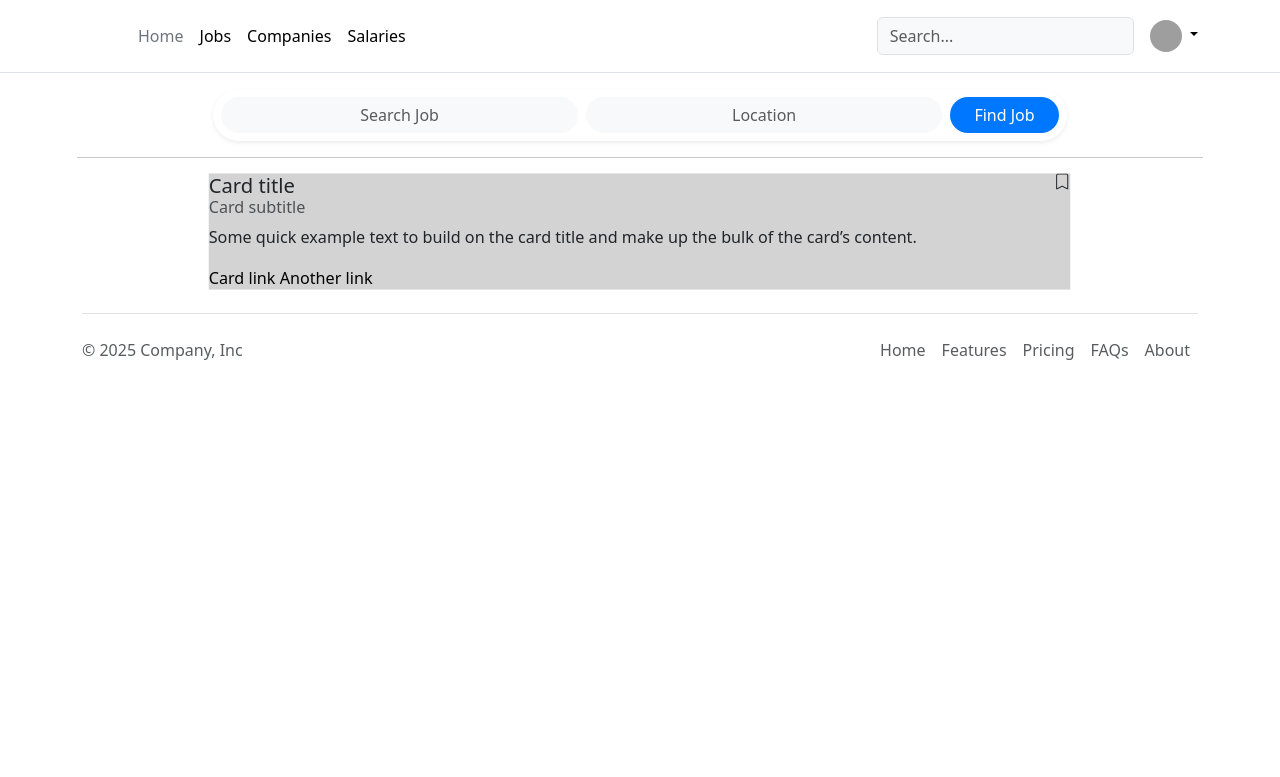
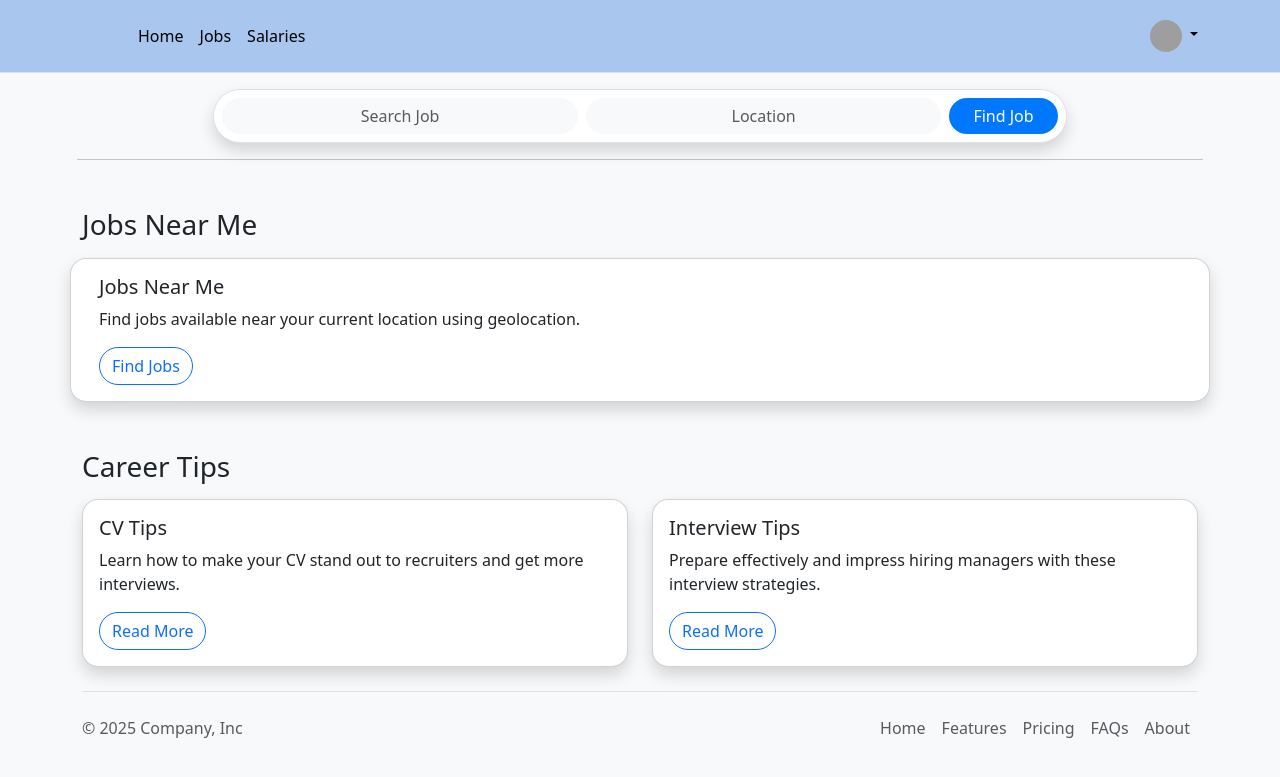
Before and after one commit to iChunu-Siyanda/JobNest, a Flask app: template templates/index.html in a window 1280 px wide. Shown: the top 777 px of the page. Run offline with Flask 3, Linux system fonts and the light colour scheme; the template is opened without the code that fills it: values that come from a table or form of the project are taken from there, others are empty; the visitor is signed in with stand-in values (Sample User, id 1); some libraries are stand-ins or nearby versions; grey boxes are pictures that could not be loaded.

Commit message:
Polish UI

```diff
--- a/forms.py
+++ b/forms.py
@@ -14,13 +14,9 @@ class RegisterForm(FlaskForm):
     submit_reg = SubmitField('Register')
 
 class JobSearchForm(FlaskForm):
-    job_search = StringField('Search Job', validators=[DataRequired()])
+    job_search = StringField('Job Search', validators=[DataRequired()])
     loc_search = StringField('Location', validators=[DataRequired()])
     submit = SubmitField('Find Job')
-
-class CompanySearchForm(FlaskForm):
-    company_search = StringField('Search Company', validators=[DataRequired()])
-    submit_company = SubmitField('Find Company')
 
 class SalarySearchForm(FlaskForm):
     job_salary = StringField('Search Job', validators=[DataRequired()])
--- a/main.py
+++ b/main.py
@@ -1,12 +1,15 @@
 from flask import Flask, render_template, redirect, url_for
+from flask_login import LoginManager
 from flask_migrate import Migrate
 from dotenv import load_dotenv
 import os
+
+from sqlalchemy.testing.pickleable import User
+
 from extensions import db, login_manager, bootstrap
 
 #blueprints
 from authentication.auth_routes import auth_bp
-from services.companies_route import companies_bp
 from services.salaries_route import salaries_bp
 from services.jobs_route import jobs_bp, JobSearchForm
 
@@ -21,6 +24,7 @@ def create_app():
 
     #extensions
     db.init_app(app)
+    login_manager = LoginManager()
     login_manager.init_app(app)
     bootstrap.init_app(app)
 
@@ -32,8 +36,11 @@ def create_app():
     # Register blueprints
     app.register_blueprint(auth_bp)
     app.register_blueprint(jobs_bp)
-    app.register_blueprint(companies_bp)
     app.register_blueprint(salaries_bp)
+
+    @login_manager.user_loader
+    def load_user(user_id):
+        return User.query.get(int(user_id))
 
     # Homepage
     @app.route('/', methods=['GET', 'POST'])
@@ -42,7 +49,7 @@ def create_app():
         if form.validate_on_submit():
             job = form.job_search.data
             location = form.loc_search.data
-            return redirect(url_for("job_search", job=job, location=location))
+            return redirect(url_for("jobs.job_search", job=job, location=location))
         return render_template('index.html', form=form)
 
     return app
--- a/services/salaries_route.py
+++ b/services/salaries_route.py
@@ -3,13 +3,13 @@ from forms import SalarySearchForm
 
 salaries_bp = Blueprint("salaries", __name__, url_prefix="/salaries")
 
-@salaries_bp.route('/salaries', methods=['GET', 'POST'])
+@salaries_bp.route('/', methods=['GET', 'POST'])
 def salaries_search():
     form = SalarySearchForm()
     salaries = []
     if form.validate_on_submit():
         job = form.job_salary.data
         location = form.loc_salary.data
-        # Future: hook salary endpoint of Adzuna API
+        # Future: Adzuna API
         return f"Salary results for {job} in {location}"
     return render_template('salaries.html', form=form, salaries=salaries)
--- a/templates/base.html
+++ b/templates/base.html
@@ -13,7 +13,7 @@
         }
 
         .nav-bar {
-          background-color: white;
+          background-color: #a9c7ee;
         }
 
         a {
@@ -26,9 +26,13 @@
           border: none;
         }
 
+        .tips:hover {
+          transform: scale(1.02);
+          transition: 0.3sec ease;
+        }
+
         .card-body:hover {
-          background-color: #E5F3FD;
-          transform: scale(1.01);
+          transform: scale(1.02);
           transition: 0.3sec ease;
         }
 
@@ -78,7 +82,7 @@
 
     </style>
 </head>
-<body>
+<body class="bg-light">
 
 {% block navbar %}
 <header class="p-3 mb-3 border-bottom nav-bar">
@@ -90,15 +94,10 @@
                 </svg>
             </a>
             <ul class="nav col-12 col-lg-auto me-lg-auto mb-2 justify-content-center mb-md-0">
-                <li><a href="#" class="nav-link px-2 link-secondary">Home</a></li>
-                <li><a href="#" class="nav-link px-2 link-body-emphasis">Jobs</a></li>
-                <li><a href="#" class="nav-link px-2 link-body-emphasis">Companies</a></li>
-                <li><a href="#" class="nav-link px-2 link-body-emphasis">Salaries</a></li>
+                <li><a href="/" class="nav-link px-2 link-secondary text-black">Home</a></li>
+                <li><a href="/jobs" class="nav-link px-2 link-body-emphasis">Jobs</a></li>
+                <li><a href="/salaries" class="nav-link px-2 link-body-emphasis">Salaries</a></li>
             </ul>
-
-            <form class="col-12 col-lg-auto mb-3 mb-lg-0 me-lg-3" role="search">
-                <input type="search" class="form-control" placeholder="Search..." aria-label="Search">
-            </form>
 
             <div class="dropdown text-end">
                 <a href="#" class="d-block link-body-emphasis text-decoration-none dropdown-toggle" data-bs-toggle="dropdown" aria-expanded="false">
--- a/templates/index.html
+++ b/templates/index.html
@@ -3,7 +3,7 @@
 
 <!-- Search Bar -->
 <div class="d-flex justify-content-center mt-3">
-  <form method="POST" class="d-flex col-10 col-md-8 shadow-sm rounded-pill bg-white p-2">
+  <form method="POST" class="border d-flex col-10 col-md-8 shadow rounded-pill bg-white p-2">
     {{ form.hidden_tag() }}
 
     <!-- Job search field -->
@@ -26,20 +26,79 @@
 
 <hr/>
 
-<!--Cards-Displaying-Jobs-->
-<div class="d-flex justify-content-center">
-    <div class="cards col-8">
-        <div class="card-body">
-            <svg xmlns="http://www.w3.org/2000/svg" width="16" height="16" fill="currentColor" class="bi bi-bookmark save" viewBox="0 0 16 16">
-                <path d="M2 2a2 2 0 0 1 2-2h8a2 2 0 0 1 2 2v13.5a.5.5 0 0 1-.777.416L8 13.101l-5.223 2.815A.5.5 0 0 1 2 15.5zm2-1a1 1 0 0 0-1 1v12.566l4.723-2.482a.5.5 0 0 1 .554 0L13 14.566V2a1 1 0 0 0-1-1z"/>
-            </svg>
-            <h5 class="card-title">Card title</h5>
-            <h6 class="card-subtitle mb-2 text-body-secondary">Card subtitle</h6>
-            <p class="card-text">Some quick example text to build on the card title and make up the bulk of the card’s content.</p>
-            <a href="#" class="card-link">Card link</a>
-            <a href="#" class="card-link">Another link</a>
+<div class="container mt-5">
+
+  <!-- Featured Jobs -->
+<!--  <h3 class="mb-4">Featured Jobs</h3>-->
+<!--  <div class="row row-cols-1 row-cols-md-3 g-4">-->
+<!--    {% for job in featured_jobs %}-->
+<!--      <div class="col">-->
+<!--        <div class="card text-white h-100 shadow-sm border-0"-->
+<!--             style="background-image: url('{{ job.bg_image }}'); background-size: cover; background-position: center; border-radius: 1rem;">-->
+<!--          <div class="card-body d-flex flex-column justify-content-end" style="background: rgba(0,0,0,0.5); border-radius: 1rem; padding: 1.5rem;">-->
+<!--            <h5 class="card-title">{{ job.title }}</h5>-->
+<!--            <p class="card-text mb-1">{{ job.company }}</p>-->
+<!--            <p class="card-text mb-2">{{ job.location }}</p>-->
+<!--            <a href="{{ job.redirect_url }}" target="_blank" class="btn btn-primary mt-2">Apply Now</a>-->
+<!--          </div>-->
+<!--        </div>-->
+<!--      </div>-->
+<!--    {% endfor %}-->
+<!--  </div>-->
+
+<!--  Job Near Me  -->
+    <h3 class="mt-5 mb-3">Jobs Near Me</h3>
+    <div class="row tips">
+        <div class="card h-100 shadow border-1 rounded-4">
+            <div class="card-body">
+                <h5 class="card-title">Jobs Near Me</h5>
+                <p class="card-text">Find jobs available near your current location using geolocation.</p>
+                <button id="find-jobs-btn" class="btn btn-outline-primary rounded-pill">Find Jobs</button>
+            </div>
         </div>
     </div>
+
+    <!-- Career Tips -->
+    <h3 class="mt-5 mb-3">Career Tips</h3>
+    <div class="row row-cols-1 row-cols-md-2 g-4">
+        <div class="col tips">
+            <div class="card h-100 shadow border-1 rounded-4">
+                <div class="card-body">
+                    <h5 class="card-title">CV Tips</h5>
+                    <p class="card-text">Learn how to make your CV stand out to recruiters and get more interviews.</p>
+                    <a href="/tips/cv" class="btn btn-outline-primary rounded-pill">Read More</a>
+                </div>
+            </div>
+        </div>
+        <div class="col tips">
+            <div class="card h-100 shadow border-1 rounded-4">
+                <div class="card-body">
+                    <h5 class="card-title">Interview Tips</h5>
+                    <p class="card-text">Prepare effectively and impress hiring managers with these interview strategies.</p>
+                    <a href="/tips/interview" class="btn btn-outline-primary rounded-pill">Read More</a>
+                </div>
+            </div>
+        </div>
+    </div>
+
 </div>
 
+<!-- Geolocation Script -->
+<script>
+document.getElementById("find-jobs-btn").addEventListener("click", function() {
+  if (navigator.geolocation) {
+    navigator.geolocation.getCurrentPosition(function(position) {
+      const lat = position.coords.latitude;
+      const lon = position.coords.longitude;
+      // Redirect to job search with lat/lon (backend should convert to city if needed)
+      window.location.href = `/jobs/?location=${lat},${lon}&job=`;
+    }, function(error) {
+      alert("Could not get your location. Please allow location access.");
+    });
+  } else {
+    alert("Geolocation is not supported by your browser.");
+  }
+});
+</script>
+
 {% endblock %}
--- a/templates/salaries.html
+++ b/templates/salaries.html
@@ -11,8 +11,8 @@
             <p class="text-muted small mb-0">Know your worth! Just enter your job description.</p>
         </div>
 
-        <div class="card-body mt-3">
-            <form method="POST" class="d-flex col-12 shadow-sm flex-column gap-3">
+        <div class="card-body border-0 mt-3">
+            <form method="POST" class="d-flex col-12 flex-column gap-3">
                 {{ form.hidden_tag() }}
 
                 <!-- Job + Location row -->
```
Also changed, not shown: apis.py (+8 -3 lines), services/companies_route.py (deleted, +0 -21 lines), services/jobs_route.py (+11 -4 lines), templates/company.html (deleted, +0 -36 lines), templates/jobs.html (+23 -45 lines).
